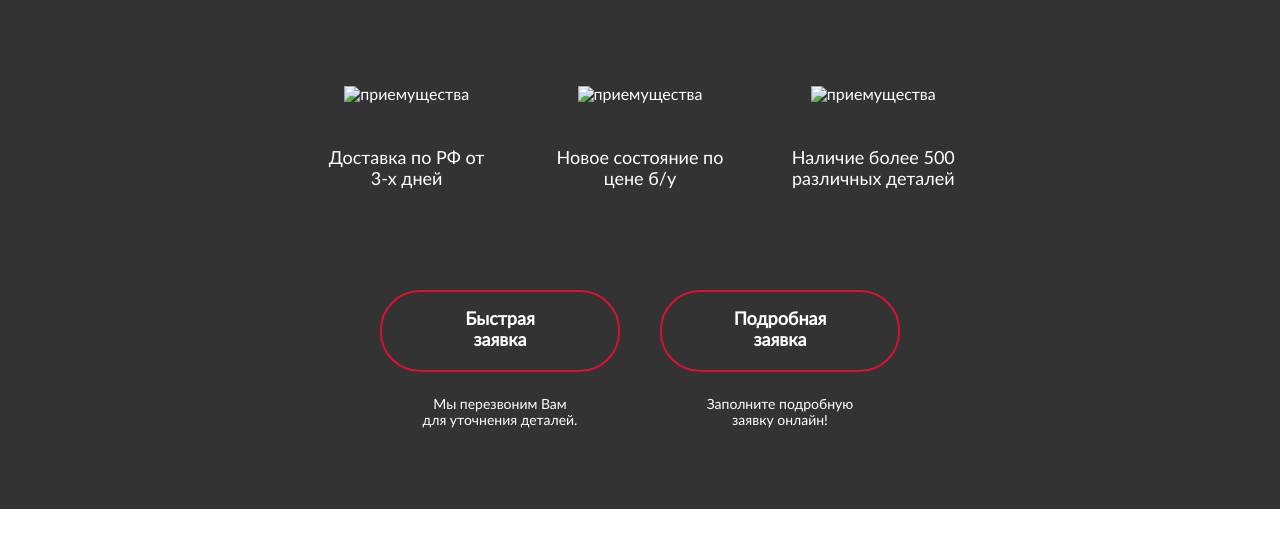
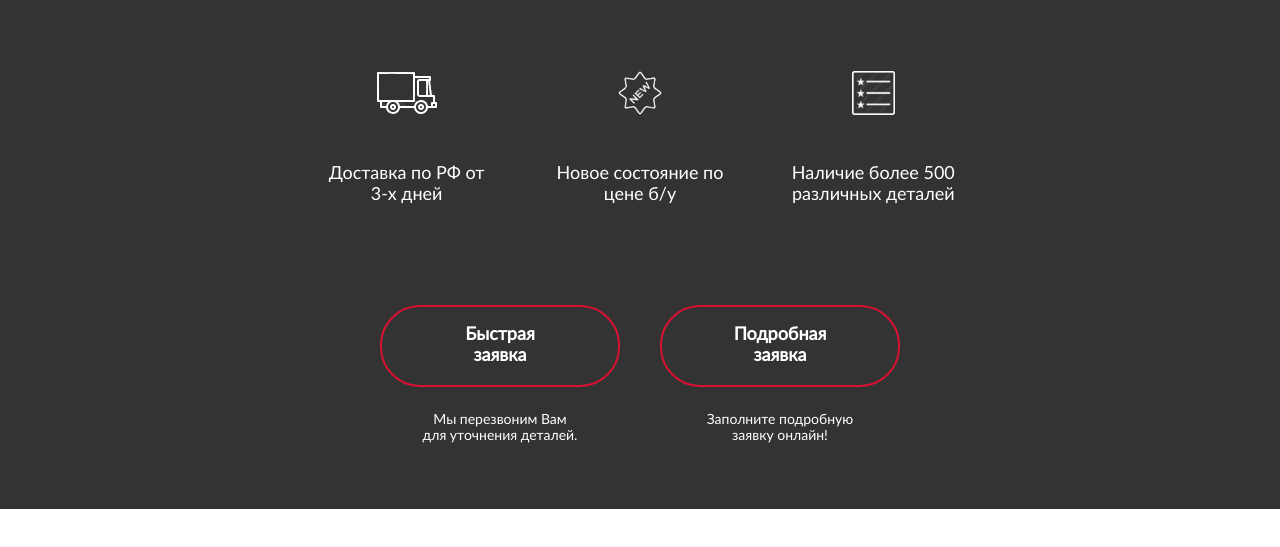
Before and after one commit to AsheR4444/repair-parts, a website: page index.html in a window 1280 px wide. Shown: the part 291-838 px from the top of the page. Drawn offline with nearby package versions, Linux system fonts and the light colour scheme; files that its build step writes are made by us from their sources; the site is published under a folder, as on GitHub Pages, so addresses that start at the root find nothing.

Commit message:
Исправлена ошибка изображений

```diff
--- a/index.html
+++ b/index.html
@@ -34,21 +34,21 @@
                     </h2>
                     <div class="header-features">
                         <div class="header-features__item">
-                            <img src="/img/header-1.png" alt="приемущества" class="header-features__img">
+                            <img src="img/header-1.png" alt="приемущества" class="header-features__img">
                             <div class="header-features__text">
                                 Доставка по РФ
                                 от 3-х дней
                             </div>
                         </div>
                         <div class="header-features__item">
-                            <img src="/img/header-2.png" alt="приемущества" class="header-features__img">
+                            <img src="img/header-2.png" alt="приемущества" class="header-features__img">
                             <div class="header-features__text">
                                 Новое состояние
                                 по цене б/у
                             </div>
                         </div>
                         <div class="header-features__item">
-                            <img src="/img/header-3.png" alt="приемущества" class="header-features__img">
+                            <img src="img/header-3.png" alt="приемущества" class="header-features__img">
                             <div class="header-features__text">
                                 Наличие более 500
                                 различных деталей
```
